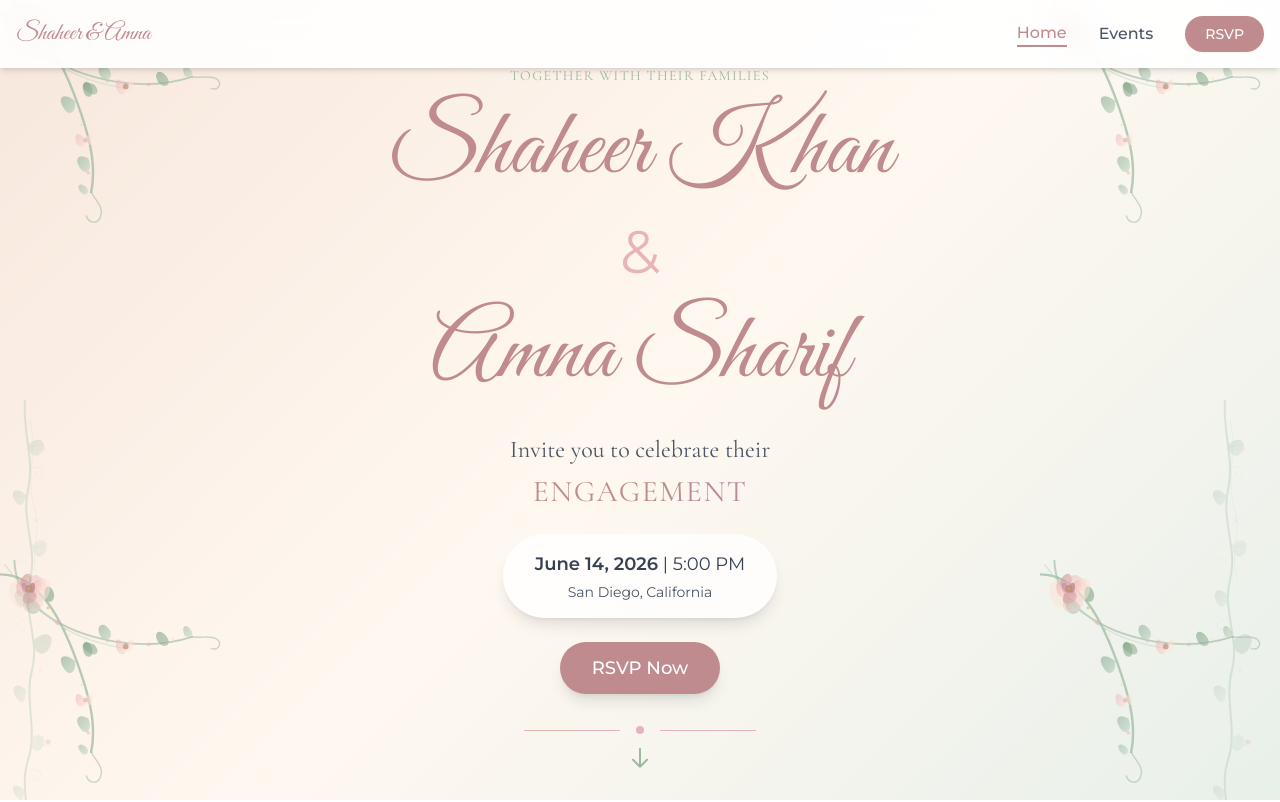
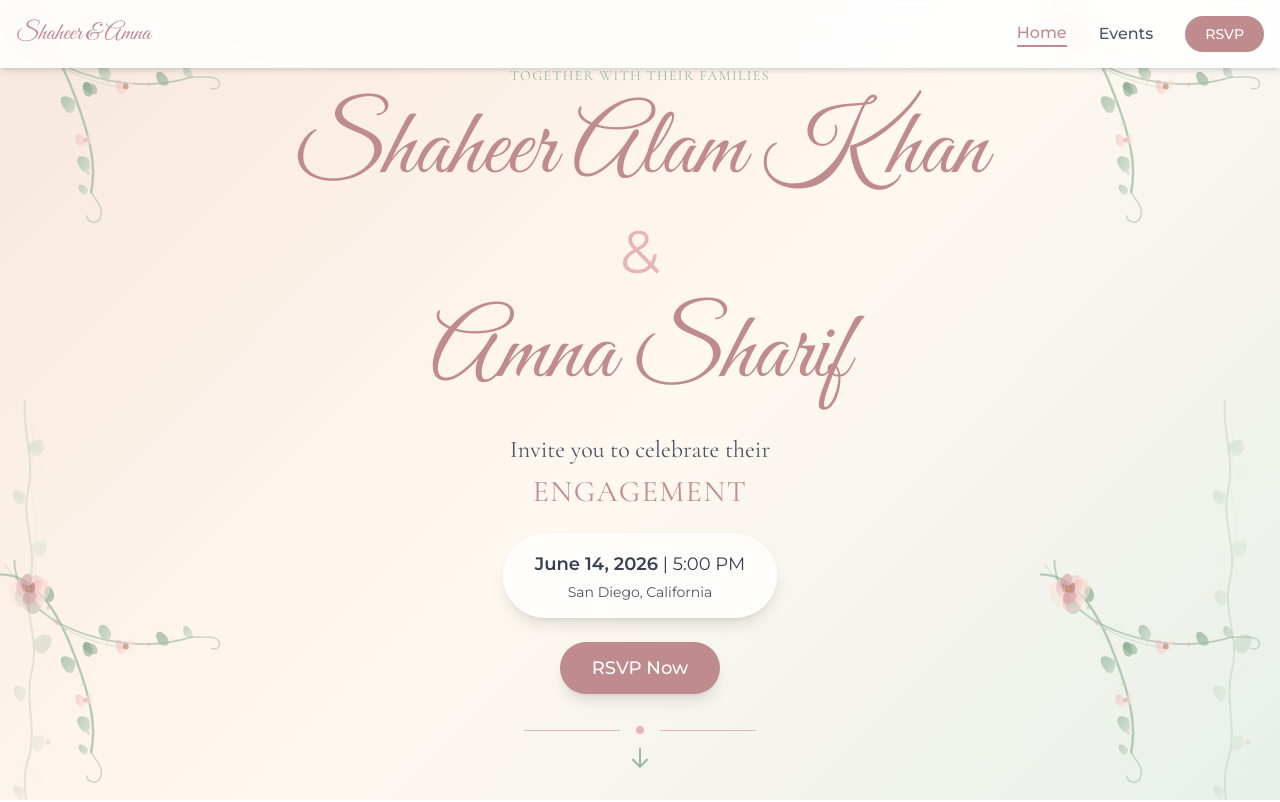
Before and after one commit to Shaheer2492/Wedding, a React (Vite) app in the folder wedding-website/: page / in a window 1280 px wide. Shown: the top 802 px of the page. Built offline with nearby package versions, Linux system fonts and the light colour scheme.

Commit message:
minor UI edits

```diff
--- a/wedding-website/src/components/home/Hero.jsx
+++ b/wedding-website/src/components/home/Hero.jsx
@@ -42,7 +42,7 @@ const Hero = () => {
             transition={{ delay: 0.4, duration: 0.8 }}
             className="font-script text-3xl sm:text-4xl md:text-6xl lg:text-8xl text-deepRose mb-4"
           >
-            Shaheer Khan
+            Shaheer Alam Khan
           </motion.h1>
 
           {/* Ampersand */}
```
